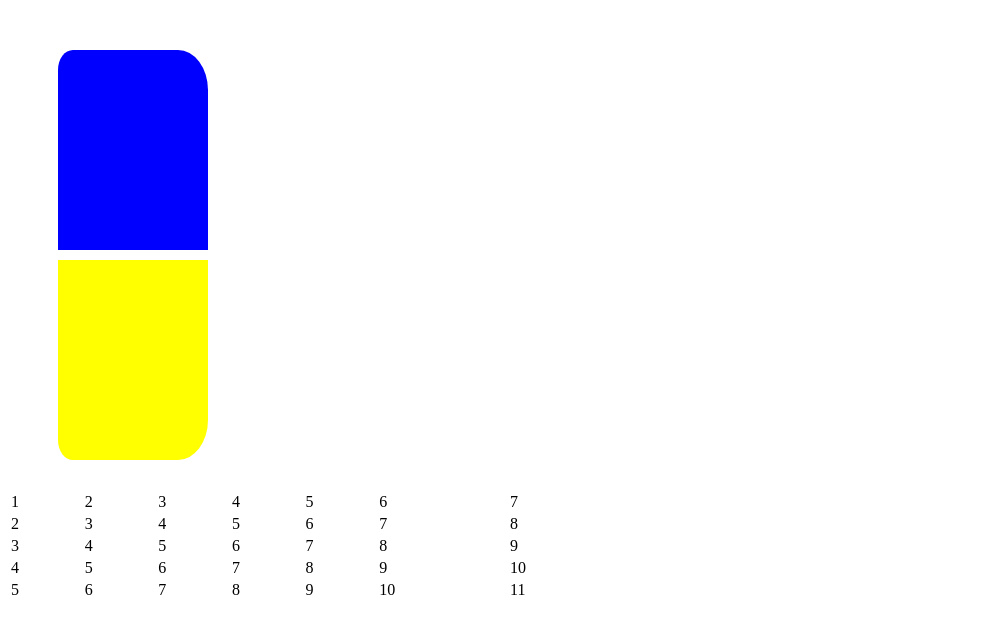
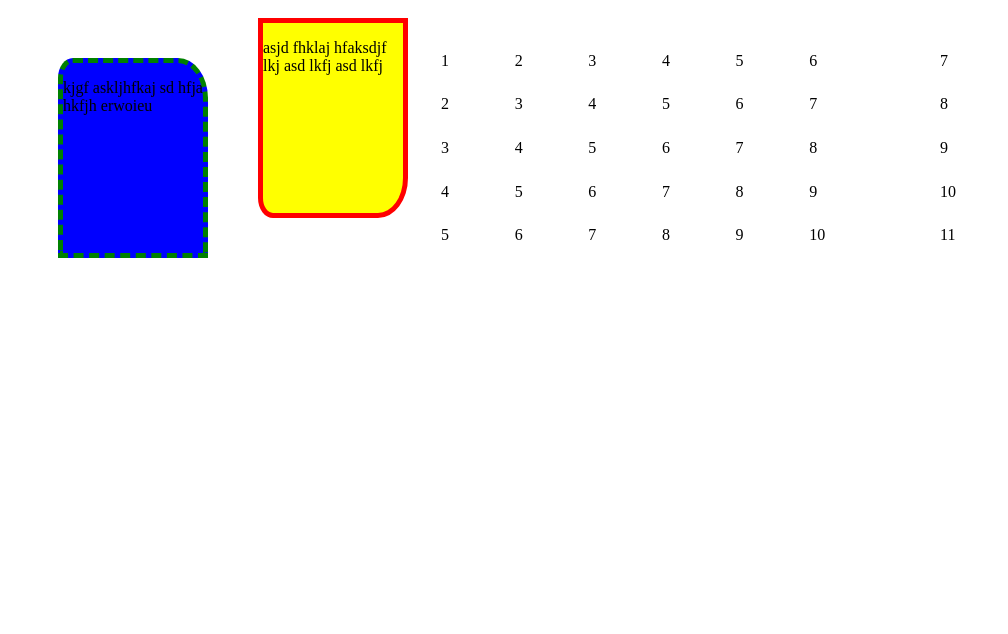
Before and after one commit to ozeransm/hw-css, a plain HTML site: page index.html in a window 1280 px wide. Shown: the whole page, without its empty margins (0-1008 px from the left). Drawn offline with Linux system fonts and the light colour scheme.

Commit message:
qwe23122226

```diff
--- a/index.html
+++ b/index.html
@@ -8,8 +8,12 @@
     <title>Document</title>
   </head>
   <body>
-    <div class="box1"></div>
-    <div class="box2"></div>
+    <div class="box1">
+      <p class="p1">kjgf askljhfkaj sd hfja hkfjh erwoieu</p>
+    </div>
+    <div class="box2">
+      <p class="p1">asjd fhklaj hfaksdjf lkj asd lkfj asd lkfj</p>
+    </div>
     <table class="tab1">
       <tbody class="tb1">
         <tr>
--- a/style/style.css
+++ b/style/style.css
@@ -4,9 +4,11 @@
   box-sizing: border-box;
 }
 .box1:hover {
+  color: aquamarine;
   background-color: crimson;
 }
 .box2:hover {
+  color: antiquewhite;
   background-color: dimgrey;
 }
 .tb1 > tr > td:hover {
@@ -14,6 +16,7 @@
   color: brown;
 }
 .tab1 {
+  margin-left: 30px;
   margin-top: 30px;
   width: 50%;
 }
@@ -21,9 +24,15 @@
   background-color: bisque;
 }
 body {
-  display: block;
+  display: flex;
+}
+.p {
+  text-align: left;
 }
 .box1 {
+  display: flex;
+  color: black;
+  border: 5px dashed green;
   width: 150px;
   height: 200px;
   background-color: blue;
@@ -33,6 +42,9 @@ body {
   margin-left: 50px;
 }
 .box2 {
+  display: flex;
+  color: black;
+  border: 5px solid red;
   width: 150px;
   height: 200px;
   background-color: yellow;
```
